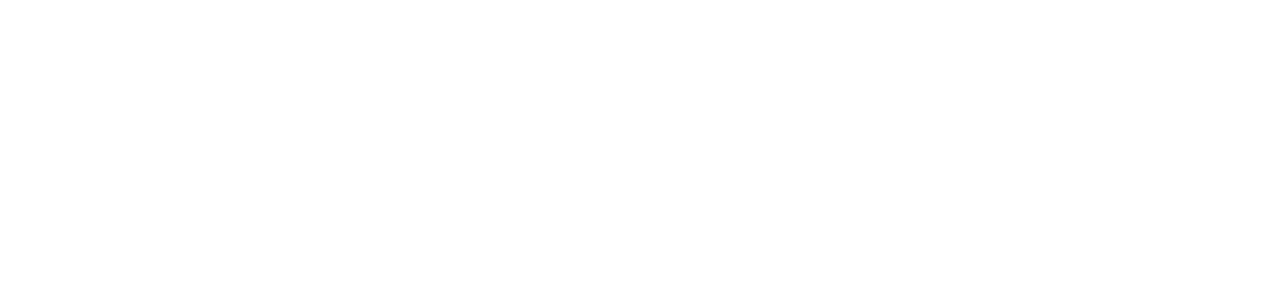
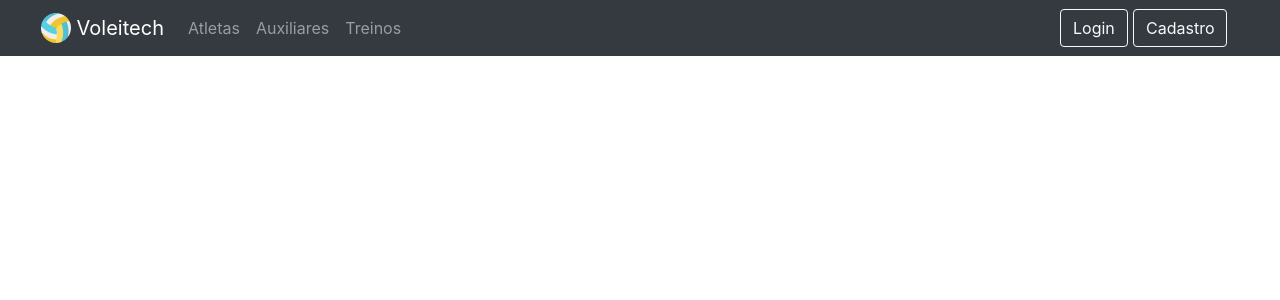
Before and after one commit to Alysson1013/voleitech, a React (Create React App) app in the folder frontend/: page / in a window 1280 px wide. Shown: the top 300 px of the page. Built offline with nearby package versions, Linux system fonts and the light colour scheme.

Commit message:
chore: header

```diff
--- a/frontend/package.json
+++ b/frontend/package.json
@@ -6,6 +6,7 @@
     "@testing-library/jest-dom": "^5.11.4",
     "@testing-library/react": "^11.1.0",
     "@testing-library/user-event": "^12.1.10",
+    "animate.css": "^4.1.1",
     "bootstrap": "4.6.0",
     "history": "^5.0.0",
     "react": "^17.0.2",
--- a/frontend/public/index.html
+++ b/frontend/public/index.html
@@ -1,14 +1,12 @@
 <!DOCTYPE html>
-<html lang="en">
+<html lang="pt-br">
+
 <head>
   <meta charset="utf-8" />
   <link rel="icon" href="%PUBLIC_URL%/favicon.ico" />
   <meta name="viewport" content="width=device-width, initial-scale=1" />
   <meta name="theme-color" content="#000000" />
-    <meta
-      name="description"
-      content="Web site created using create-react-app"
-    />
+  <meta name="description" content="Web site created using create-react-app" />
   <link rel="apple-touch-icon" href="%PUBLIC_URL%/logo192.png" />
   <!--
       manifest.json provides metadata used when your web app is installed on a
@@ -26,6 +24,7 @@
     -->
   <title>React App</title>
 </head>
+
 <body>
   <noscript>You need to enable JavaScript to run this app.</noscript>
   <div id="root"></div>
@@ -40,4 +39,5 @@
       To create a production bundle, use `npm run build` or `yarn build`.
     -->
 </body>
+
 </html>
--- a/frontend/src/App.jsx
+++ b/frontend/src/App.jsx
@@ -1,12 +1,14 @@
 import React from 'react'
 import { BrowserRouter, Route, Routes } from 'react-router-dom'
 import './App.css';
+import Header from './components/Header'
+import 'animate.css';
 
 function App() {
   return (
     <div className="App">
       <BrowserRouter>
-
+        <Header />
       </BrowserRouter>
     </div>
   );
--- a/frontend/src/components/Header.jsx
+++ b/frontend/src/components/Header.jsx
@@ -0,0 +1,37 @@
+import React from 'react';
+import { Navbar, Button, Nav } from 'react-bootstrap';
+import logo from '../Assets/logo.svg';
+import styles from './Header.module.css';
+
+const Header = () => {
+    return (
+        <Navbar bg="dark" variant="dark" className="dropdown animate__animated animate__bounce animate__bounceInLeft">
+            <Navbar.Brand href="#home" style={{ paddingLeft: '2%' }}>
+                <img
+                    alt=""
+                    src={logo}
+                    width="30"
+                    height="30"
+                    className="d-inline-block align-top"
+                />{' '}
+            Voleitech
+            </Navbar.Brand>
+            <Nav className="me-auto">
+                <Nav.Link href="#atletas">Atletas</Nav.Link>
+                <Nav.Link href="#auxiliares">Auxiliares</Nav.Link>
+                <Nav.Link href="#treinos">Treinos</Nav.Link>
+            </Nav>
+            <Navbar.Toggle />
+            <Navbar.Collapse className="justify-content-end" style={{ paddingRight: '2%' }}>
+                <Nav className="me-auto" style={{ paddingRight: '2%' }}>
+                    <div style={{ paddingRight: '3%' }}>
+                        <Button variant="outline-light" className="dropdown animate__animated animate__bounce animate__bounceInLeft" >Login</Button>
+                    </div>
+                    <Button variant="outline-light" className="dropdown animate__animated animate__bounce animate__bounceInLeft">Cadastro</Button>
+                </Nav>
+            </Navbar.Collapse>
+        </Navbar >
+    )
+}
+
+export default Header
--- a/frontend/src/index.js
+++ b/frontend/src/index.js
@@ -1,6 +1,8 @@
 import React from 'react';
 import ReactDOM from 'react-dom';
 import App from './App.jsx';
+import 'bootstrap/dist/css/bootstrap.min.css';
+import 'animate.css';
 
 ReactDOM.render(
   <React.StrictMode>
```
Also changed, not shown: frontend/src/Assets/logo.svg (added), 1 other file (tests, documents, lock files or other folders). Lines whose indentation alone changed are shown as unchanged.
